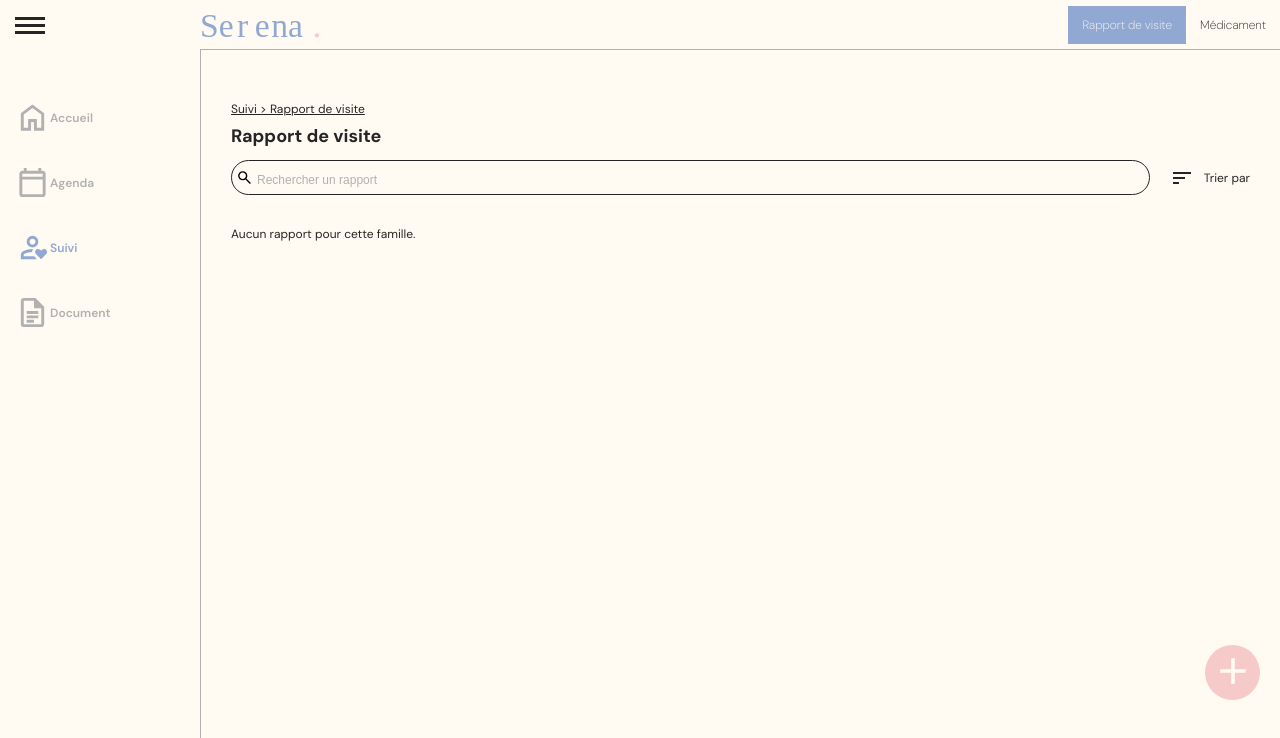
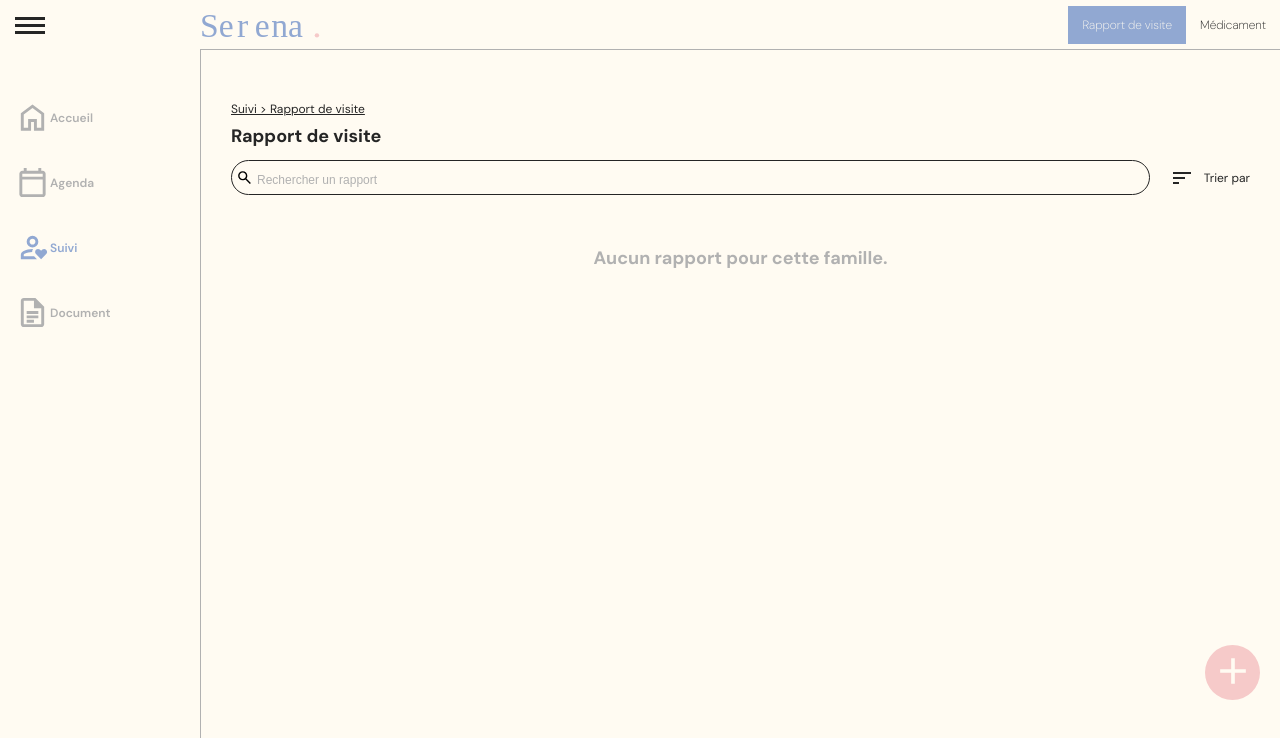
Before and after one commit to Nth-C/serena, a React (Vite) app in the folder frontend/: page /suivi/visit_report in a window 1280 px wide. Shown: the top 738 px of the page. Built offline with nearby package versions, Linux system fonts and the light colour scheme; the HTML template or start-up script is replaced by a standard one.

Commit message:
modification css aucun rapport ...

```diff
--- a/frontend/src/App.css
+++ b/frontend/src/App.css
@@ -192,6 +192,14 @@ input::placeholder {
     /*padding: 10rem 0;*/
     height: 100%;
   }
+}
+
+.aucun {
+  font-size: var(--font-lg);
+  font-weight: 700;
+  color: var(--gray);
+  text-align: center;
+  margin-top: 2rem;
 }
 
 /* --------------------------------------------------- */
@@ -524,14 +532,6 @@ button.add_medi {
   position: relative;
 }
 
-.medecine > p {
-  font-size: var(--font-lg);
-  font-weight: 700;
-  color: var(--gray);
-  text-align: center;
-  margin-top: 2rem;
-}
-
 .medecine .container_medecine {
   position: relative;
   border-width: 1px 0 0 0;
--- a/frontend/src/pages/Medecine.jsx
+++ b/frontend/src/pages/Medecine.jsx
@@ -210,7 +210,7 @@ function Medecine() {
         ))}
       </div>
 
-      <p>Aucun autre médicament</p>
+      <p className="aucun">Aucun autre médicament</p>
 
       <button className="btn_add" onClick={toggleNewMedecine}><svg xmlns="http://www.w3.org/2000/svg" viewBox="0 -960 960 960"><path d="M440-440H200v-80h240v-240h80v240h240v80H520v240h-80v-240Z"/></svg></button>;
 
--- a/frontend/src/pages/VisitReport.jsx
+++ b/frontend/src/pages/VisitReport.jsx
@@ -107,7 +107,7 @@ function LastVisitReport() {
               </div>
             ))
           ) : (
-            <p>Aucun rapport pour cette famille.</p>
+            <p className="aucun">Aucun rapport pour cette famille.</p>
           )}
         </div>
       </div>
```
